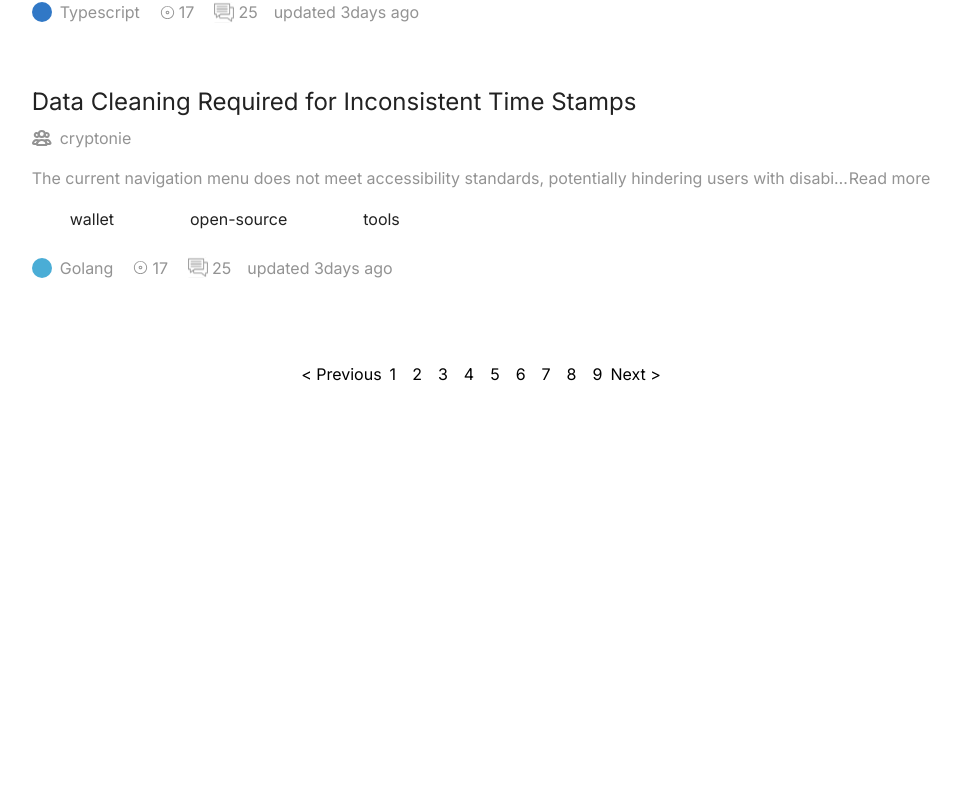
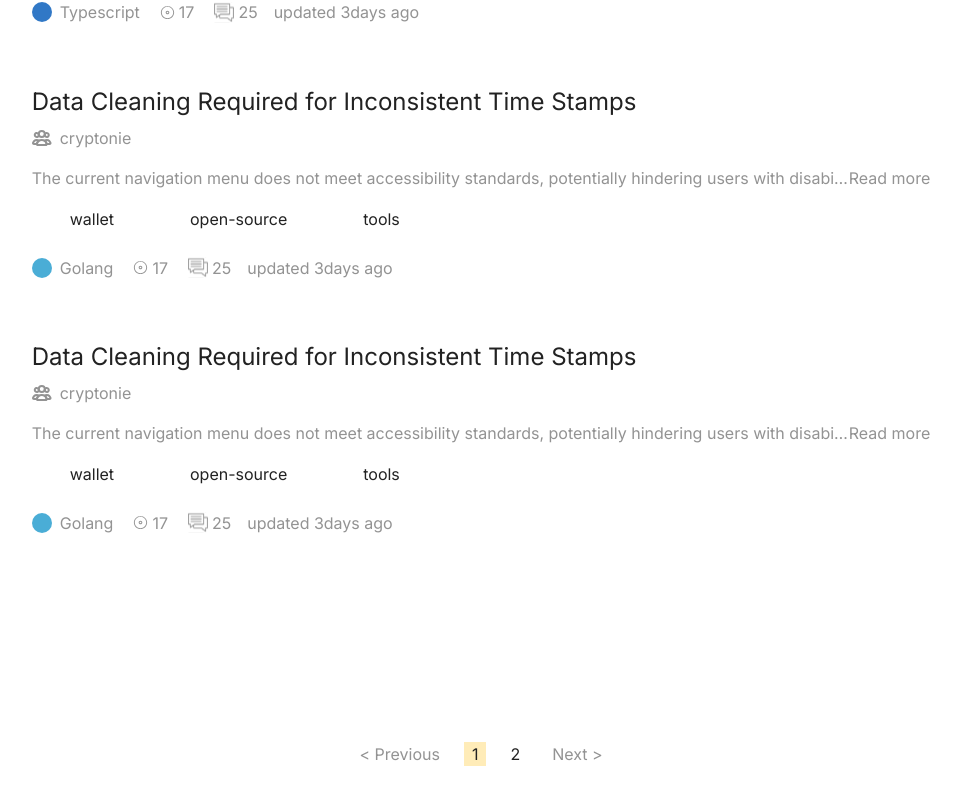
Before and after one commit to Extheoisah/sfigs, a Next.js app: page / in a window 1280 px wide. Shown: the part 2198-3002 px from the top of the page, without its empty margins (159-1120 px from the left). Before the commit the page ends 2608 px from the top, so only its background shows below. Built offline with nearby package versions, Linux system fonts and the light colour scheme; no server answers.

Commit message:
FEAT: added basic pagination

```diff
--- a/src/app/globals.css
+++ b/src/app/globals.css
@@ -13,6 +13,7 @@
     --modal-bg: #FAFAFAE5;
     --modal-links: #898989;
     --issues-text-color: #939393;
+    --footer-text-color: #FFECB8;
 }
 
 @media (prefers-color-scheme: dark) {
@@ -27,6 +28,7 @@
         --modal-bg-dark: #161616;
         --modal-links-dark: #2c2c2c;
         --issues-text-color-dark: #4e4e4e;
+        --footer-text-color-dark: #FAFAFA66;
     }
 }
 
--- a/src/components/All-issues/AllIssues.tsx
+++ b/src/components/All-issues/AllIssues.tsx
@@ -7,7 +7,6 @@ import { CircleIcon, DiscIcon } from "@radix-ui/react-icons"
 import { useEffect, useState } from "react"
 
 export default function AllIssues(props) {
-
     const { isDarkMode } = useTheme()
     const [expandText, setExpandText] = useState<boolean[]>([])
 
@@ -44,18 +43,20 @@ export default function AllIssues(props) {
         if (props.searchParams.type !== "") {
             filtered = filtered.filter((item) =>
                 item.labels.some(
-                    (el) => el.toLowerCase() === props.searchParams.type.toLowerCase()
+                    (el) =>
+                        el.toLowerCase() ===
+                        props.searchParams.type.toLowerCase()
                 )
             )
         }
 
         props.setIssueList(filtered)
+        props.setCurrentPage(1)
     }
 
     useEffect(() => {
         filter()
-        console.log(props.issueList);
-
+        console.log(props.issueList)
     }, [props.searchParams])
 
     return (
@@ -64,7 +65,7 @@ export default function AllIssues(props) {
                 isDarkMode ? style.issues_dark : style.issues_light
             }`}
         >
-            {props.issueList.map((item, index) => (
+            {props.visibleIssues.map((item, index) => (
                 <a
                     key={item.id}
                     className={`${style.issues_item} my-6 w-full block`}
--- a/src/components/All-issues/data.ts
+++ b/src/components/All-issues/data.ts
@@ -14,7 +14,7 @@ const issues = [
                 number: 17,
                 chat: { chat_number: 25, chat_icons: "/chat.svg" },
                 last_updated: "updated 3days ago",
-                icon: "/Typescript-circle.svg",
+                icon: "/Typescript-circle.svg"
             }
         ]
     },
@@ -34,7 +34,7 @@ const issues = [
                 number: 17,
                 chat: { chat_number: 25, chat_icons: "/chat.svg" },
                 last_updated: "updated 3days ago",
-                icon: "/Golang-circle.svg",
+                icon: "/Golang-circle.svg"
             }
         ]
     },
@@ -54,7 +54,7 @@ const issues = [
                 number: 17,
                 chat: { chat_number: 25, chat_icons: "/chat.svg" },
                 last_updated: "updated 3days ago",
-                icon: "/Javascript-circle.svg",
+                icon: "/Javascript-circle.svg"
             }
         ]
     },
@@ -74,7 +74,7 @@ const issues = [
                 number: 17,
                 chat: { chat_number: 25, chat_icons: "/chat.svg" },
                 last_updated: "updated 3days ago",
-                icon: "/Javascript-circle.svg",
+                icon: "/Javascript-circle.svg"
             }
         ]
     },
@@ -94,7 +94,7 @@ const issues = [
                 number: 17,
                 chat: { chat_number: 25, chat_icons: "/chat.svg" },
                 last_updated: "updated 3days ago",
-                icon: "/Typescript-circle.svg",
+                icon: "/Typescript-circle.svg"
             }
         ]
     },
@@ -114,7 +114,7 @@ const issues = [
                 number: 17,
                 chat: { chat_number: 25, chat_icons: "/chat.svg" },
                 last_updated: "updated 3days ago",
-                icon: "/Typescript-circle.svg",
+                icon: "/Typescript-circle.svg"
             }
         ]
     },
@@ -134,7 +134,7 @@ const issues = [
                 number: 17,
                 chat: { chat_number: 25, chat_icons: "/chat.svg" },
                 last_updated: "updated 3days ago",
-                icon: "/Typescript-circle.svg",
+                icon: "/Typescript-circle.svg"
             }
         ]
     },
@@ -154,7 +154,7 @@ const issues = [
                 number: 17,
                 chat: { chat_number: 25, chat_icons: "/chat.svg" },
                 last_updated: "updated 3days ago",
-                icon: "/Typescript-circle.svg",
+                icon: "/Typescript-circle.svg"
             }
         ]
     },
@@ -173,7 +173,47 @@ const issues = [
                 number: 17,
                 chat: { chat_number: 25, chat_icons: "/chat.svg" },
                 last_updated: "updated 3days ago",
-                icon: "/Golang-circle.svg",
+                icon: "/Golang-circle.svg"
+            }
+        ]
+    },
+
+    {
+        id: 11,
+        header: "Data Cleaning Required for Inconsistent Time Stamps",
+        company: { smallIcon: "/small-icon.svg", name: "cryptonie" },
+        behaviour_text:
+            "The current navigation menu does not meet accessibility standards, potentially hindering users with disabilities from navigating the website effectively. This issue aims to enhance accessibility by implementing improvements to the navigation menu.",
+        expected_behaviour_text:
+            "The navigation menu should be accessible to users with disabilities, allowing seamless navigation through the site.",
+        labels: ["wallet", "open-source", "tools"],
+        labels2: [
+            {
+                language: "Golang",
+                number: 17,
+                chat: { chat_number: 25, chat_icons: "/chat.svg" },
+                last_updated: "updated 3days ago",
+                icon: "/Golang-circle.svg"
+            }
+        ]
+    },
+
+    {
+        id: 12,
+        header: "Data Cleaning Required for Inconsistent Time Stamps",
+        company: { smallIcon: "/small-icon.svg", name: "cryptonie" },
+        behaviour_text:
+            "The current navigation menu does not meet accessibility standards, potentially hindering users with disabilities from navigating the website effectively. This issue aims to enhance accessibility by implementing improvements to the navigation menu.",
+        expected_behaviour_text:
+            "The navigation menu should be accessible to users with disabilities, allowing seamless navigation through the site.",
+        labels: ["wallet", "open-source", "tools"],
+        labels2: [
+            {
+                language: "Golang",
+                number: 17,
+                chat: { chat_number: 25, chat_icons: "/chat.svg" },
+                last_updated: "updated 3days ago",
+                icon: "/Golang-circle.svg"
             }
         ]
     }
--- a/src/components/Body/body.tsx
+++ b/src/components/Body/body.tsx
@@ -35,6 +35,20 @@ export default function Body(props) {
         }[]
     }
     const [renderIssues, setRenderIssues] = useState<Issue[]>([])
+
+    const [currentPage, setCurrentPage] = useState(1)
+    const itemsPerPage = 10
+
+    const startIndex = (currentPage - 1) * itemsPerPage
+    const endIndex = startIndex + itemsPerPage
+    const visibleIssues = renderIssues.slice(startIndex, endIndex)
+
+    const totalPages = Math.ceil(renderIssues.length / itemsPerPage)
+
+    const handlePageChange = (page) => {
+        setCurrentPage(page)
+    }
+
     const [open, setOpen] = useState(false)
     const [selectedNavItem, setSelectedNavItem] = useState(null)
     const [searchFilter, setSearchFilter] = useState({
@@ -79,7 +93,7 @@ export default function Body(props) {
 
     return (
         <>
-         <Navigation userInfo={props.sessionInfo} data={props.issues} />
+            <Navigation userInfo={props.sessionInfo} data={props.issues} />
             <div className={`${style.container} mt-5 px-4 w-full py-4`}>
                 <div className="lg:w-3/4">
                     <h1 className="text-2xl">Open Source Projects</h1>
@@ -236,6 +250,8 @@ export default function Body(props) {
                         issues={props.data}
                         issueList={renderIssues}
                         setIssueList={setRenderIssues}
+                        setCurrentPage={setCurrentPage}
+                        visibleIssues={visibleIssues}
                     />
                 </div>
             </div>
@@ -243,6 +259,9 @@ export default function Body(props) {
                 issues={props.data}
                 issueList={renderIssues}
                 setIssueList={setRenderIssues}
+                totalPages={totalPages}
+                changePage={handlePageChange}
+                currentPage={currentPage}
             />
         </>
     )
--- a/src/components/footer/footer.tsx
+++ b/src/components/footer/footer.tsx
@@ -1,14 +1,59 @@
+"use client"
+import { useTheme } from "../contextApi/ThemeContext"
+import style from "./index.module.css"
+
 export default function Footer(props) {
-    const num = ["1", "2", "3"]
+    const { isDarkMode } = useTheme()
+
     return (
-        <footer className="py-6 px-12">
+        <footer className={`${style.footer}`}>
             <div className="flex justify-center items-center">
                 <div className="flex">
-                    <button>&lt; Previous </button>
-                    {props.issueList.map((el, i) => (
-                        <a className="mx-2" key={i}>{i + 1}</a>
-                    ))}
-                    <button> Next &gt; </button>
+                    <div className="flex">
+                        <button
+                            className={`px-4 ${
+                                isDarkMode
+                                    ? style.footer_button_dark
+                                    : style.footer_button_light
+                            }`}
+                            onClick={() =>
+                                props.changePage(props.currentPage - 1)
+                            }
+                        >
+                            &lt; Previous
+                        </button>
+                        {[...Array(props.totalPages).keys()].map((page) => (
+                            <a
+                                className={`mx-2 px-2 ${
+                                    props.currentPage === page + 1
+                                        ? isDarkMode
+                                            ? style.footer_active_dark
+                                            : style.footer_active_light
+                                        : ""
+                                } ${
+                                    isDarkMode
+                                        ? style.footer_link_dark
+                                        : style.footer_link_light
+                                }`}
+                                key={page}
+                                onClick={() => props.changePage(page + 1)}
+                            >
+                                {page + 1}
+                            </a>
+                        ))}
+                        <button
+                            className={`px-4 ${
+                                isDarkMode
+                                    ? style.footer_button_dark
+                                    : style.footer_button_light
+                            }`}
+                            onClick={() =>
+                                props.changePage(props.currentPage + 1)
+                            }
+                        >
+                            Next &gt;
+                        </button>
+                    </div>
                 </div>
             </div>
         </footer>
--- /dev/null
+++ b/src/components/footer/index.module.css
@@ -0,0 +1,39 @@
+.footer {
+    height: 40vh;
+    display: flex;
+    justify-content: center;
+    align-items: center;
+
+}
+
+.footer_button_dark {
+    background-color: inherit;
+    color: var(--issues-text-color-dark);
+}
+
+.footer_button_light {
+    background-color: inherit;
+    color: var(--issues-text-color);
+}
+
+.footer_link_dark {
+    color: var(--text-color-dark);
+}
+
+.footer_link_light {
+    color: var(--text-color);
+}
+
+.footer_active_dark {
+    background-color: var(--footer-text-color-dark);
+}
+
+.footer_active_light {
+    background-color: var(--footer-text-color);
+}
+
+@media screen and (max-width: 767px) {
+    .footer {
+        height: 20vh;
+    }
+}
```
